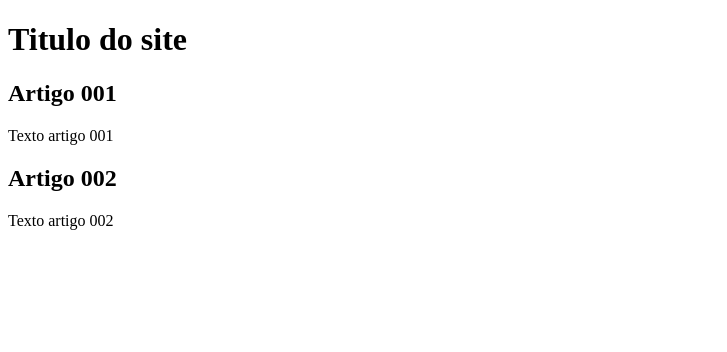
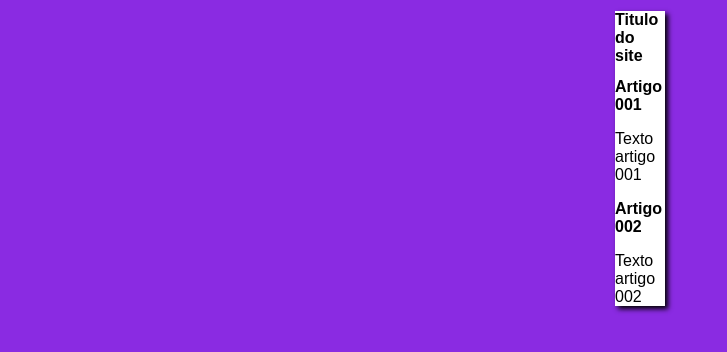
Before and after one commit to DefaltLink/projeto-site, a plain HTML site: page index.html in a window 1280 px wide. Shown: the whole page, without its empty margins (0-727 px from the left). Drawn offline with Linux system fonts and the light colour scheme.

Commit message:
iniciei o design

```diff
--- /dev/null
+++ b/estilos/style.css
@@ -0,0 +1,15 @@
+* {
+  font-family: Arial, Helvetica, sans-serif;
+  font-size: 16px;
+}
+
+body{
+  background-color: blueviolet;
+}
+
+main{
+  background-color: white;
+  width: 50px;
+  margin: auto;
+  box-shadow: 3px 3px 5px black;
+}
--- a/index.html
+++ b/index.html
@@ -3,6 +3,7 @@
   <head>
     <meta charset="utf-8">
     <title>Titulo do site</title>
+    <link rel="stylesheet" href="estilos/style.css">
   </head>
   <body>
     <main>
```
